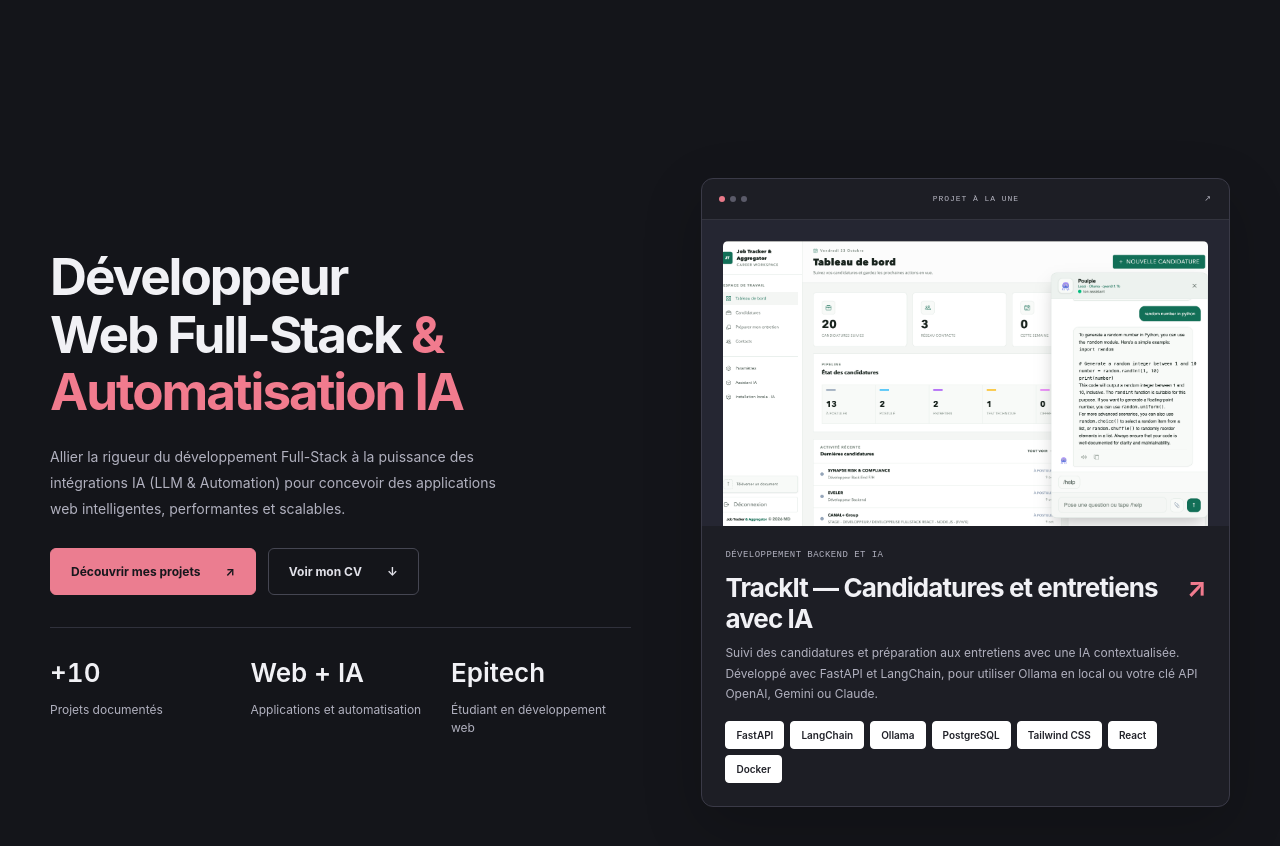
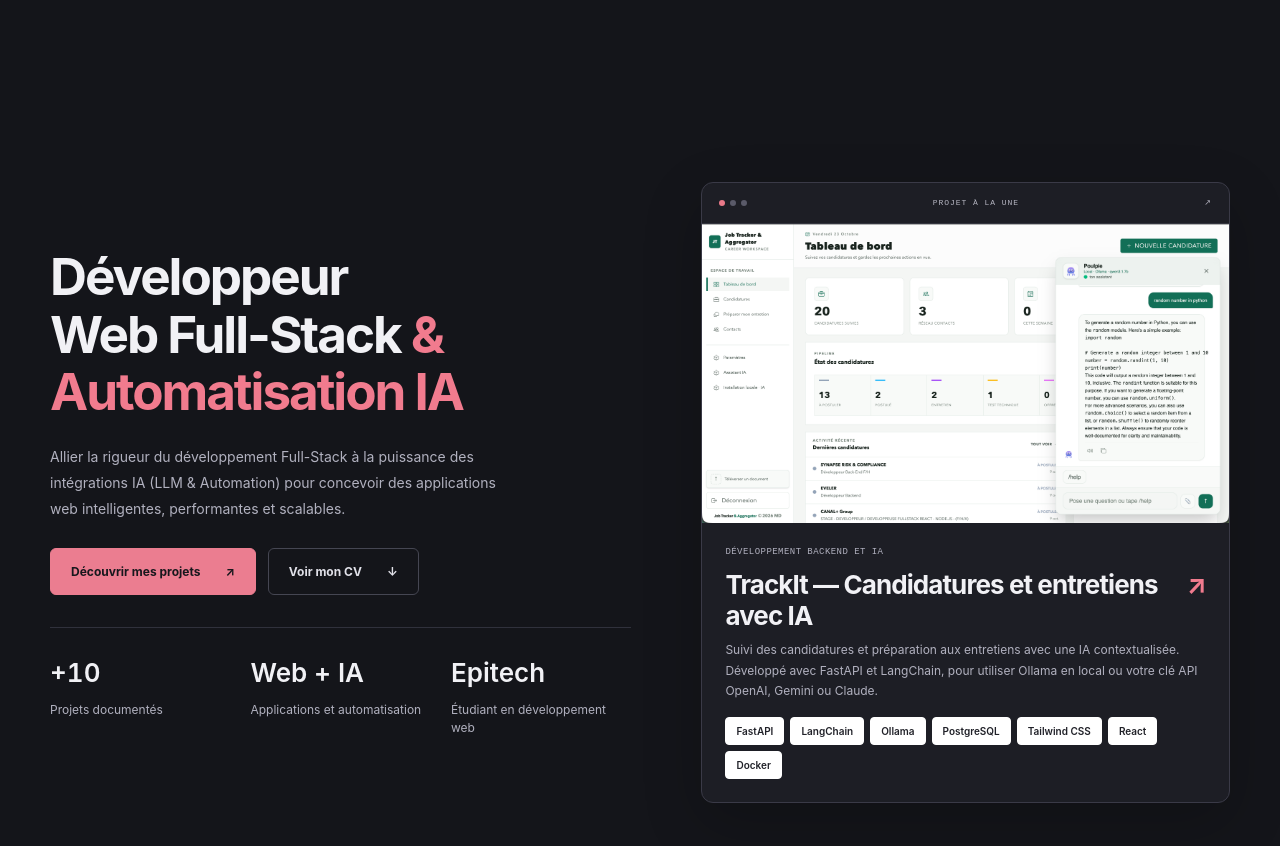
Before and after one commit to mohammadmasah/Portfolio, a Jekyll site: the page built from index.html, in a window 1280 px wide and 900 px high. Shown: the top 846 px of the window. Built offline with Jekyll 4.4.1, drawn with Linux system fonts in a browser that asks for light colours; nearby versions of some CDN libraries.

Commit message:
fix(home): display the spotlight image edge to edge

```diff
--- a/assets/css/home.css
+++ b/assets/css/home.css
@@ -46,8 +46,8 @@ body.home-redesign { --hp-header-height: 72px; padding-top: var(--hp-header-heig
 .hp-window-dots { display: flex; gap: 5px; }
 .hp-window-dots i { width: 6px; height: 6px; background: #5a5a69; border-radius: 50%; }
 .hp-window-dots i:first-child { background: #e97989; }
-.hp-spotlight-image { padding: 21px 21px 0; background: #252632; }
-.hp-spotlight-image img { display: block; width: 100%; height: auto; aspect-ratio: 1.7; object-fit: cover; border-radius: 5px 5px 0 0; }
+.hp-spotlight-image { padding: 0; background: #252632; }
+.hp-spotlight-image img { display: block; width: 100%; height: auto; border-radius: 0; }
 .hp-spotlight-body { padding: 23px; }
 .hp-label { display: block; color: var(--hp-muted); font: 9px/1.5 ui-monospace, monospace; letter-spacing: .05em; text-transform: uppercase; }
 .portfolio-home .hp-spotlight h2 { display: flex; justify-content: space-between; font-size: 26px; margin: 9px 0; }
```
